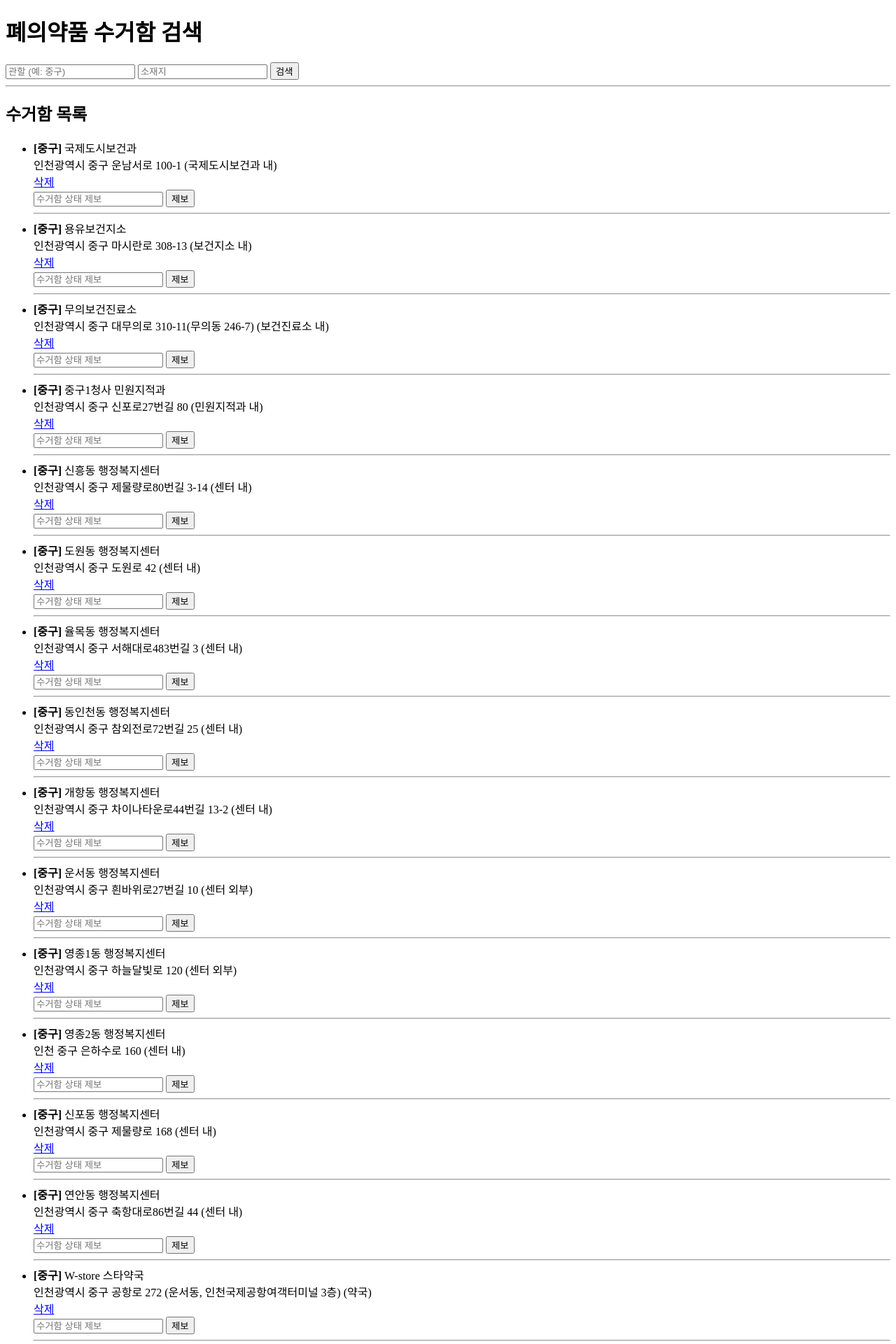
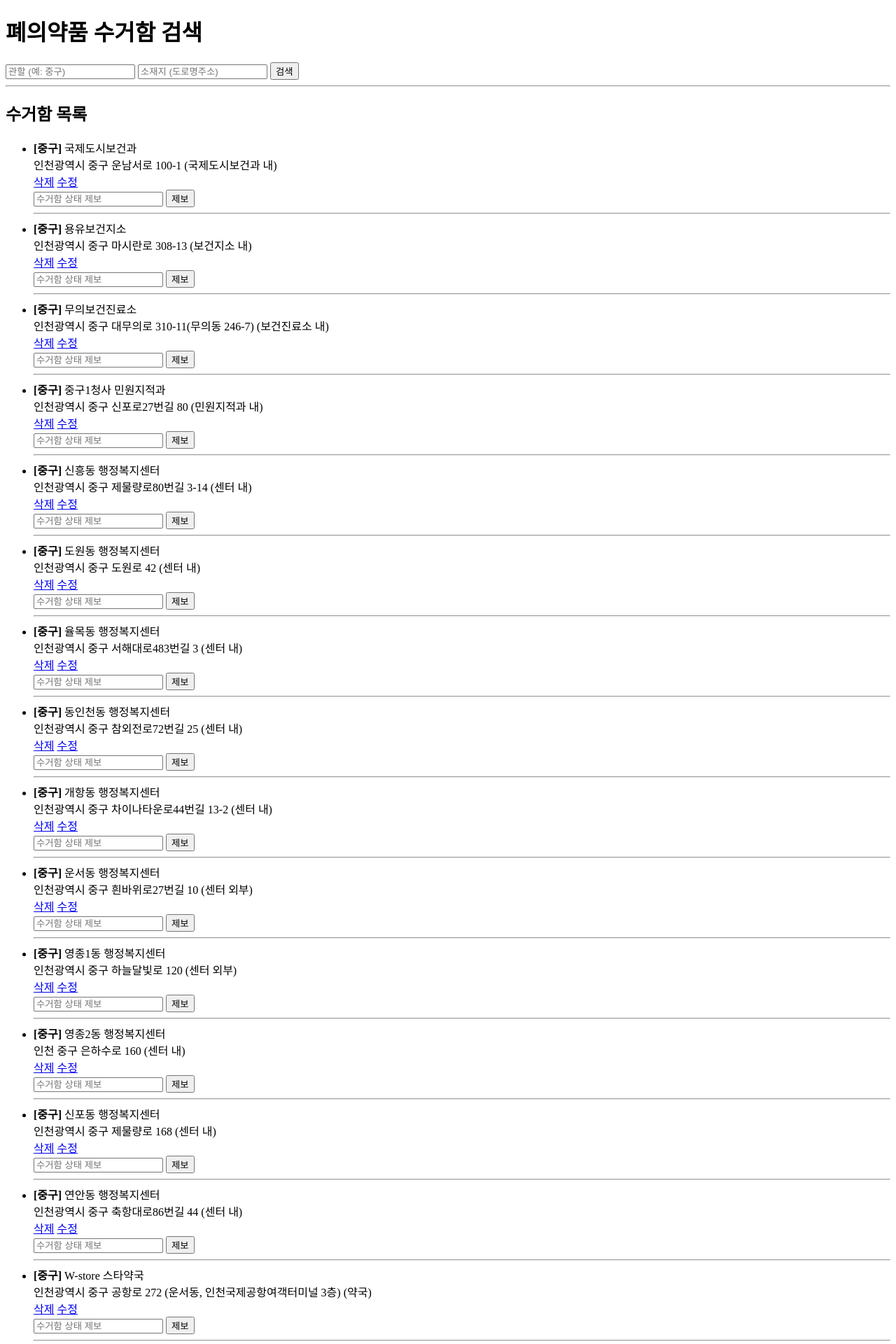
Before and after one commit to msmsme04-create/medicine_box_web, a Flask app: page / in a window 1280 px wide. Shown: the top 1920 px of the page at 70% size. Run offline with Flask 3, Linux system fonts and the light colour scheme; data comes from the database, SQL or seed files in the repository.

Commit message:
index.html에 수정 버튼 추가 및 메인 이름 인천광역시 폐의약품 수거함으로 변경, 소재지 예시 추가

```diff
--- a/templates/index.html
+++ b/templates/index.html
@@ -2,7 +2,7 @@
 <html>
 <head>
     <meta charset="utf-8">
-    <title>폐의약품 수거함</title>
+    <title> 인천광역시 폐의약품 수거함</title>
 </head>
 <body>
 
@@ -11,7 +11,7 @@
 
 <form method="get">
     <input name="district" placeholder="관할 (예: 중구)">
-    <input name="address" placeholder="소재지">
+    <input name="address" placeholder="소재지 (도로명주소)">
     <button type="submit">검색</button>
 </form>
 
@@ -26,6 +26,8 @@
 
 
         <a href="/delete/{{ box.id }}">삭제</a>
+
+        <a href="/edit/{{ box.id }}">수정</a>
 
 
         <form method="post" action="/report/{{ box.id }}">
```
